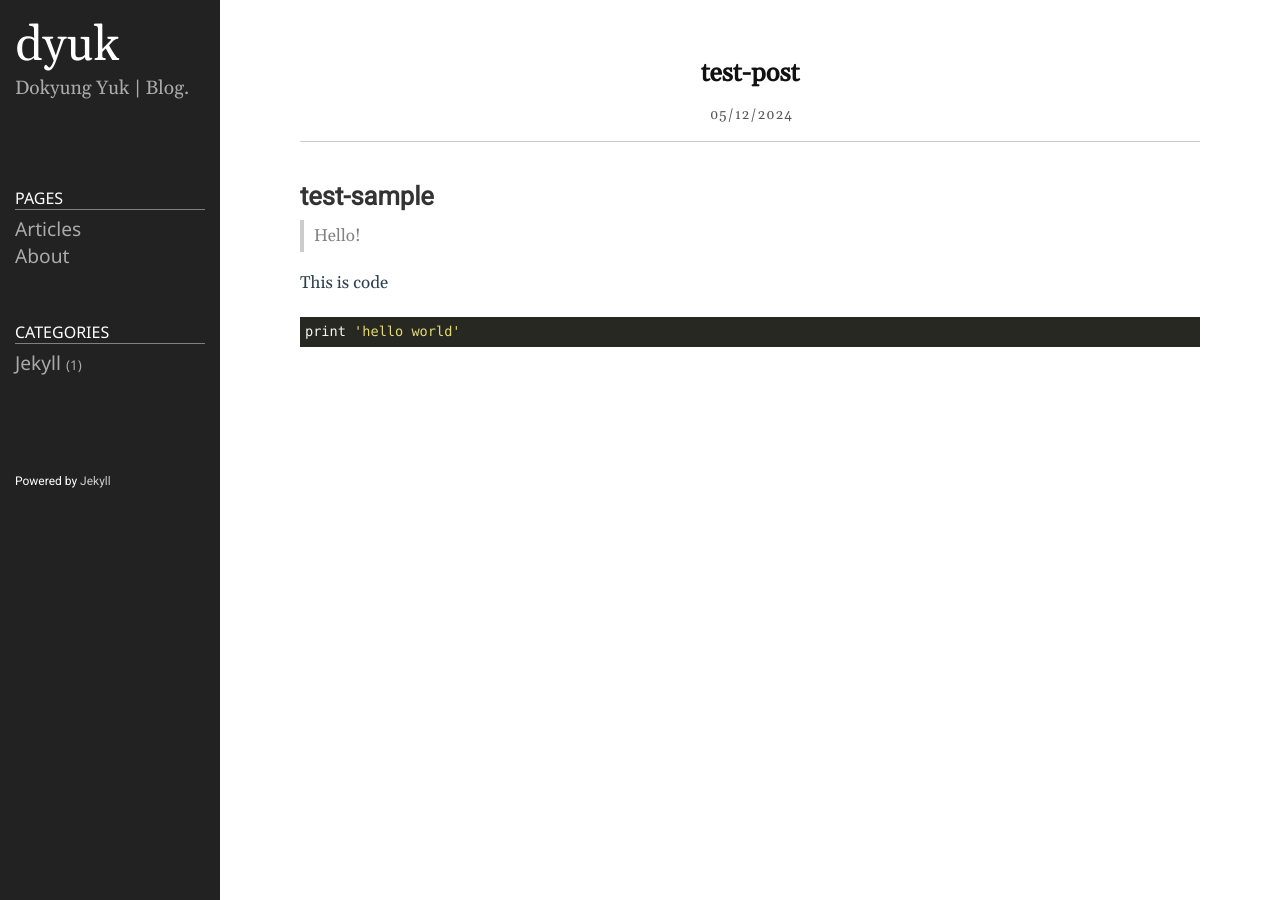
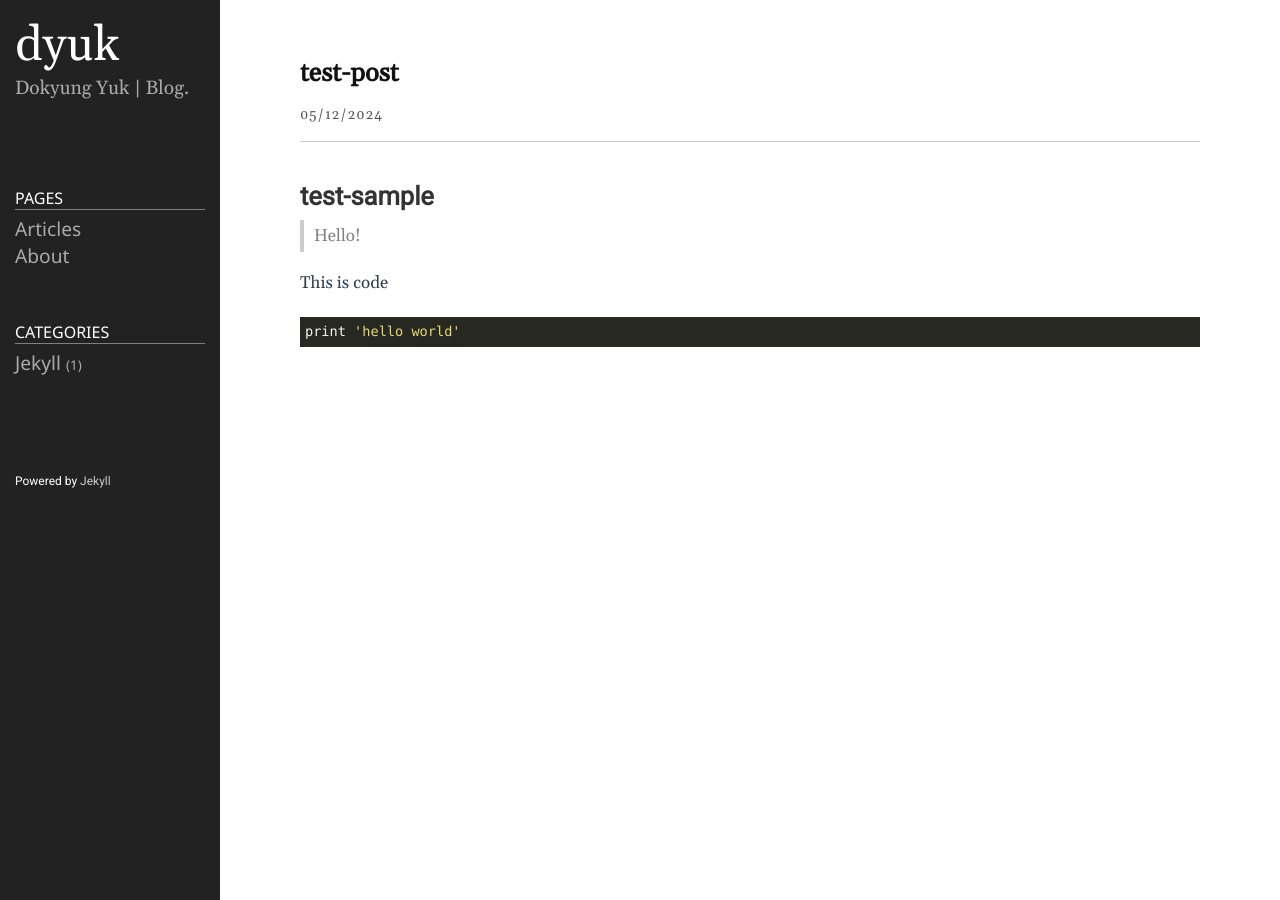
Before and after one commit to dyuk01/blog, a Jekyll site: the page built from _posts/2024-05-12-post1.markdown, in a window 1280 px wide. Built offline with Jekyll 4.4.1, drawn with Linux system fonts in a browser that asks for light colours.

Commit message:
Update post.html

```diff
--- a/_includes/post.html
+++ b/_includes/post.html
@@ -1,5 +1,5 @@
 <article class="post">
-	<header class="post-header">
+	<header class="post-header home">
 		<div class="post-title">
 			{{ page.title | escape }}
 		</div>
```
